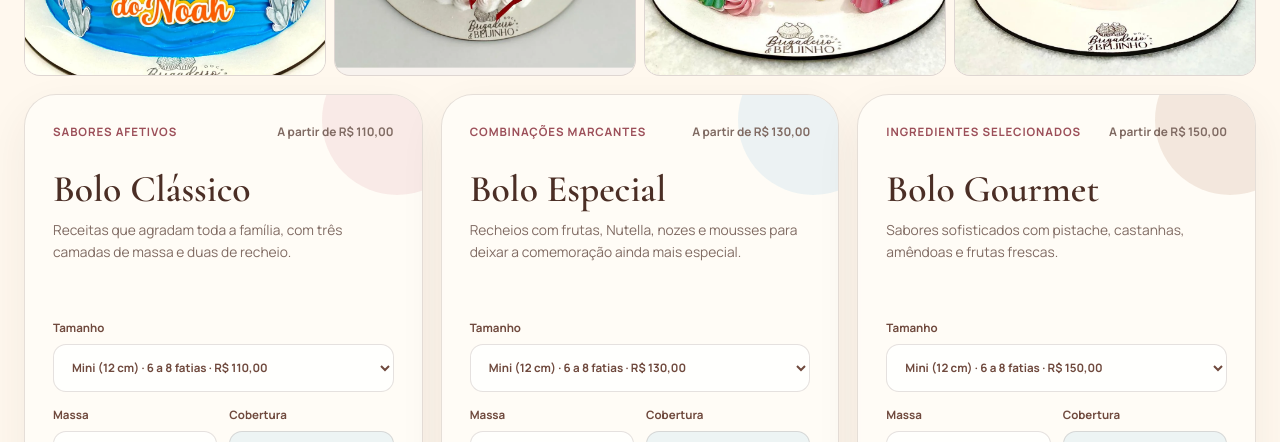
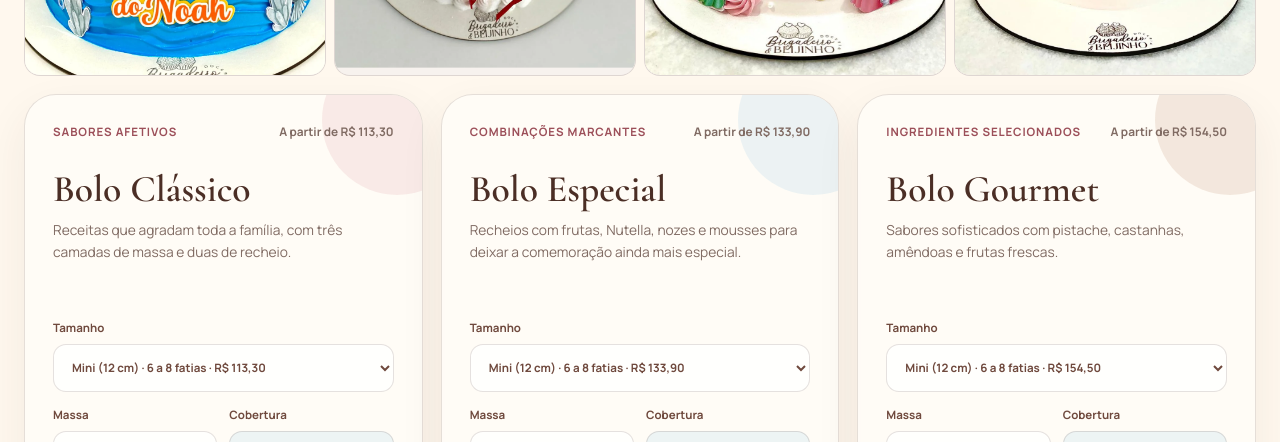
Before and after one commit to doceriabrigadeiroebeijinho/doceriabrigadeiroebeijinho.github.io, a Next.js app: page / in a window 1280 px wide. Shown: the part 2280-2722 px from the top of the page. Built offline with nearby package versions, Linux system fonts and the light colour scheme.

Commit message:
reajustar preços do catálogo em 3%

```diff
--- a/app/page.tsx
+++ b/app/page.tsx
@@ -46,25 +46,25 @@ const cakeDecorationOptions: CakeDecorationOption[] = [
   {
     id: "flores",
     label: "Flores naturais",
-    prices: { mini: 10, p: 12, m: 15, g: 20, gg: 25 },
+    prices: { mini: 10.30, p: 12.36, m: 15.45, g: 20.60, gg: 25.75 },
     requires48h: true,
   },
   {
     id: "papel-topo",
     label: "Papel de arroz no topo do bolo",
-    prices: { mini: 15, p: 15, m: 15, g: 15, gg: 15 },
+    prices: { mini: 15.45, p: 15.45, m: 15.45, g: 15.45, gg: 15.45 },
     requires48h: true,
   },
   {
     id: "papel-lateral",
     label: "Papel de arroz na lateral do bolo",
-    prices: { mini: 15, p: 20, m: 30, g: 38, gg: 45 },
+    prices: { mini: 15.45, p: 20.60, m: 30.90, g: 39.14, gg: 46.35 },
     requires48h: true,
   },
   {
     id: "frutas-topo",
     label: "Frutas no topo do bolo",
-    prices: { mini: 10, p: 12, m: 18, g: 25, gg: 30 },
+    prices: { mini: 10.30, p: 12.36, m: 18.54, g: 25.75, gg: 30.90 },
     requires48h: true,
   },
   {
@@ -189,7 +189,7 @@ const cakeTiers: CakeTier[] = [
     description:
       "Receitas que agradam toda a família, com três camadas de massa e duas de recheio.",
     fillings: classicFillings,
-    prices: { mini: 110, p: 155, m: 190, g: 295, gg: 390 },
+    prices: { mini: 113.30, p: 159.65, m: 195.70, g: 303.85, gg: 401.70 },
   },
   {
     id: "bolo-especial",
@@ -198,7 +198,7 @@ const cakeTiers: CakeTier[] = [
     description:
       "Recheios com frutas, Nutella, nozes e mousses para deixar a comemoração ainda mais especial.",
     fillings: specialFillings,
-    prices: { mini: 130, p: 185, m: 220, g: 340, gg: 455 },
+    prices: { mini: 133.90, p: 190.55, m: 226.60, g: 350.20, gg: 468.65 },
   },
   {
     id: "bolo-gourmet",
@@ -207,7 +207,7 @@ const cakeTiers: CakeTier[] = [
     description:
       "Sabores sofisticados com pistache, castanhas, amêndoas e frutas frescas.",
     fillings: gourmetFillings,
-    prices: { mini: 150, p: 200, m: 250, g: 390, gg: 480 },
+    prices: { mini: 154.50, p: 206.00, m: 257.50, g: 401.70, gg: 494.40 },
   },
   {
     id: "corte-classico",
@@ -216,7 +216,7 @@ const cakeTiers: CakeTier[] = [
     description:
       "Bolo retangular de aproximadamente 5 kg, chantilly branco e sem decoração personalizada.",
     fillings: classicFillings,
-    prices: { corte: 350 },
+    prices: { corte: 360.50 },
   },
   {
     id: "corte-especial",
@@ -225,7 +225,7 @@ const cakeTiers: CakeTier[] = [
     description:
       "Ideal para acompanhar bolo cenográfico e servir cerca de 50 pessoas com praticidade.",
     fillings: specialFillings,
-    prices: { corte: 420 },
+    prices: { corte: 432.60 },
   },
   {
     id: "corte-gourmet",
@@ -234,7 +234,7 @@ const cakeTiers: CakeTier[] = [
     description:
       "Versão gourmet para eventos maiores, sem decoração personalizada e pronta para o corte.",
     fillings: gourmetFillings,
-    prices: { corte: 470 },
+    prices: { corte: 484.10 },
   },
 ];
 
@@ -257,7 +257,7 @@ const sweetGroups: SweetGroup[] = [
     id: "doces-classicos",
     name: "Doces Clássicos",
     type: "sweet",
-    hundredPrice: 155,
+    hundredPrice: 159.65,
     items: [
       {
         id: "brigadeiro",
@@ -286,7 +286,7 @@ const sweetGroups: SweetGroup[] = [
     id: "doces-especiais",
     name: "Doces Especiais",
     type: "sweet",
-    hundredPrice: 175,
+    hundredPrice: 180.25,
     items: [
       {
         id: "olho-sogra",
@@ -334,7 +334,7 @@ const sweetGroups: SweetGroup[] = [
     id: "doces-mais-especiais",
     name: "Mais Especiais",
     type: "sweet",
-    hundredPrice: 200,
+    hundredPrice: 206.00,
     items: [
       {
         id: "mms",
@@ -367,7 +367,7 @@ const sweetGroups: SweetGroup[] = [
     id: "doces-finos",
     name: "Doces Finos",
     type: "sweet",
-    hundredPrice: 270,
+    hundredPrice: 278.10,
     items: [
       {
         id: "amendoas",
@@ -390,7 +390,7 @@ const sweetGroups: SweetGroup[] = [
     id: "bombons-classicos",
     name: "Bombons Clássicos",
     type: "bonbon",
-    hundredPrice: 195,
+    hundredPrice: 200.85,
     items: [
       {
         id: "bombom-brigadeiro",
@@ -428,7 +428,7 @@ const sweetGroups: SweetGroup[] = [
     id: "bombons-especiais",
     name: "Bombons Especiais",
     type: "bonbon",
-    hundredPrice: 255,
+    hundredPrice: 262.65,
     items: [
       {
         id: "bombom-nozes",
@@ -456,7 +456,7 @@ const sweetGroups: SweetGroup[] = [
     id: "bombons-finos",
     name: "Bombons Finos",
     type: "bonbon",
-    hundredPrice: 450,
+    hundredPrice: 463.50,
     items: [
       {
         id: "camafeu",
@@ -514,7 +514,7 @@ const gifts = [
     name: "Cupcake",
     description:
       "Massa fofa e úmida com recheio cremoso e cobertura de chantilly. Perfeito para lembrancinhas e eventos.",
-    price: 6.9,
+    price: 7.107,
     minQty: 12,
     image: "/assets/cupcakes.webp",
   },
@@ -523,7 +523,7 @@ const gifts = [
     name: "Bentô individual",
     description:
       "Bolo individual com frase personalizada, colher, vela, caixinha e sacolinha pronta para presentear.",
-    price: 55.9,
+    price: 57.577,
     minQty: 1,
     image: "/assets/bento-personalized.webp",
   },
@@ -532,7 +532,7 @@ const gifts = [
     name: "Combo Bentô",
     description:
       "Bentô personalizado acompanhado de uma caixa com 6 docinhos à sua escolha.",
-    price: 67.8,
+    price: 69.834,
     minQty: 1,
     image: "/assets/gift-combo-bento.webp",
   },
@@ -541,7 +541,7 @@ const gifts = [
     name: "Caixa Doce Encanto",
     description:
       "25 doces: Ninho com Nutella, Moranguinho com Nutella, Pistache, Ferrero e Prestígio.",
-    price: 75.9,
+    price: 78.177,
     minQty: 1,
     image: "/assets/gift-doce-encanto.webp",
   },
@@ -550,7 +550,7 @@ const gifts = [
     name: "Caixa Bombom Gourmet",
     description:
       "25 bombons: Coco, Nozes, Pistache, Taça de Morango e Quadradinho do Pará.",
-    price: 95.9,
+    price: 98.777,
     minQty: 1,
     image: "/assets/gift-bombom-gourmet.webp",
   },
```
